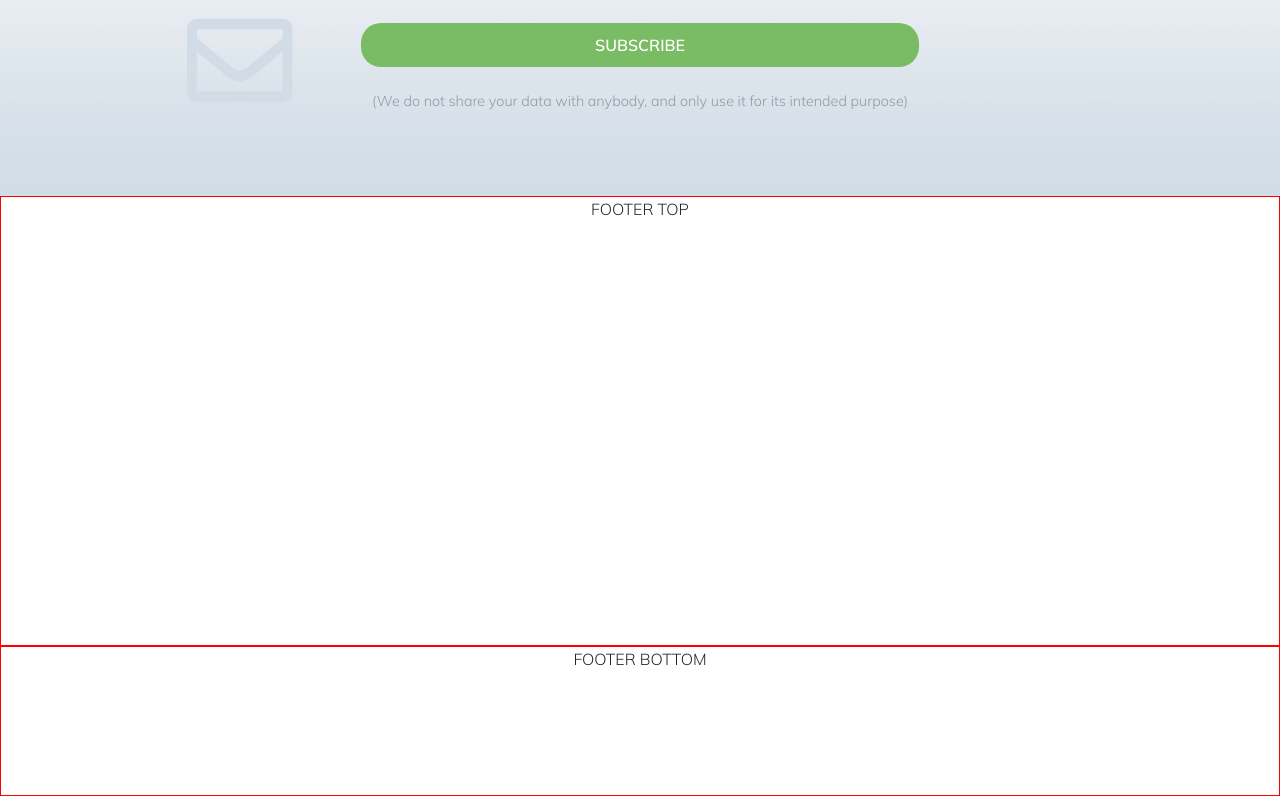
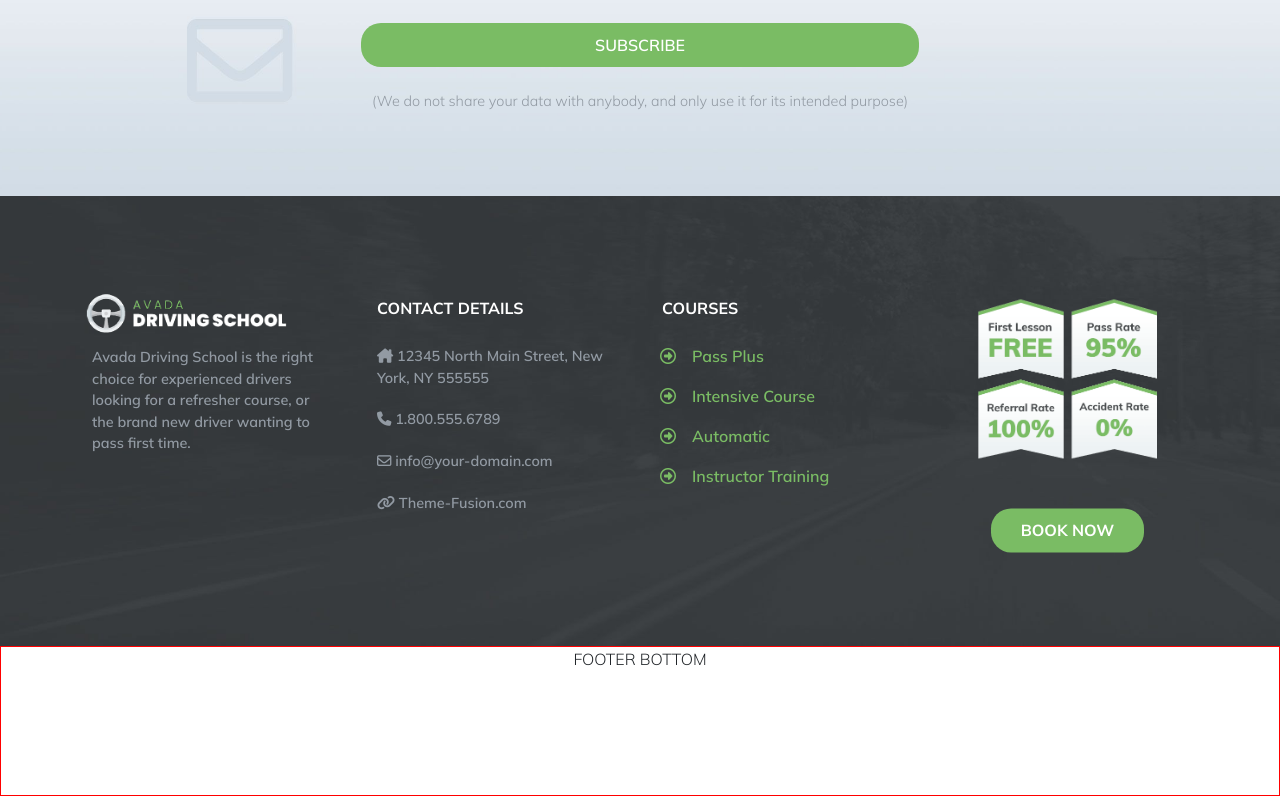
Before and after one commit to nicolozibra1/proj-html-vuejs, a Vue app: page / in a window 1280 px wide. Shown: the part 5444-6240 px from the top of the page. Built offline with nearby package versions, Linux system fonts and the light colour scheme.

Commit message:
footer-top-added

```diff
--- a/src/components/FooterComponent.vue
+++ b/src/components/FooterComponent.vue
@@ -1,8 +1,48 @@
 <template>
    <footer>
         <!-- FOOTER TOP -->
-        <div class="f-top text-center">
-            FOOTER TOP
+        <div class="f-top">
+            <div class="background-footer">
+                <img src="/images/footer-background-color.jpg" alt="">
+            </div>
+            <div class="content d-flex justify-content-center">
+                <div class="row container p-0 m-0">
+                    <!-- ABOUT US -->
+                    <div class="col-3 d-flex flex-column">
+                        <div class="box-logo">
+                            <img src="/images/avada-drivers-logo-1x.png" alt="">
+                        </div>
+                        <p>Avada Driving School is the right choice for experienced drivers looking for a refresher course, or the brand new driver wanting to pass first time.</p>
+                    </div>
+                    <!-- CONTACT -->
+                    <div class="col-3">
+                        <h6>contact details</h6>
+                        <ul class="list-unstyled d-flex flex-column" v-for="contact in store.contacts">
+                            <li><i class="fa-solid fa-house-chimney"></i> <span>{{ contact.address }}</span></li>
+                            <li><i class="fa-solid fa-phone"></i> {{ contact.number }}</li>
+                            <li><i class="fa-regular fa-envelope"></i> {{ contact.email }}</li>
+                            <li><i class="fa-solid fa-link"></i> {{ contact.link }}</li>
+                        </ul>
+                    </div>
+                    <!-- OUR COURSES LINK -->
+                    <div class="col-3">
+                        <h6>courses</h6>
+                        <ul class="list-unstyled d-flex flex-column align-items-start">
+                            <li id="links" v-for="link in store.coursesLinks">
+                                <i class="fa-regular fa-circle-right me-2"></i>
+                                <a href="#" class="text-decoration-none"> {{ link }}</a>
+                            </li>
+                        </ul>
+                    </div>
+                    <!-- PROMO -->
+                    <div class="col-3 d-flex flex-column align-items-center">
+                        <div class="box-image">
+                            <img src="/images/footer-ad-grid.png" alt="">
+                        </div>
+                        <button>book now</button>
+                    </div>
+                </div>
+            </div>
         </div>
         <!-- FOOTER BOTTOM -->
         <div class="f-bottom text-center">
@@ -24,12 +64,75 @@ import { store } from '../data/store';
 </script>
 
 <style lang="scss" scoped>
+@use '../assets/styles/partials/variables' as *;
     .f-top{
         height: 450px;
-        border: 1px solid red;
+        position: relative;
+        overflow: hidden;
+        .background-footer{
+            height: 100%;
+            width: 2000px;
+            img{
+                height: 100%;
+                width: 100%;
+            }
+        }
+        .content{
+            width: 100%;
+            position: absolute;
+            top: 50%;
+            left: 50%;
+            transform: translate(-50%, -50%);
+            color: white;
+            .box-logo{
+                img{
+                    scale: 0.8;
+                    margin-left: -20px;
+                }
+            }
+            h6{
+                color: white;
+                text-transform: uppercase;
+                font-weight: 700;
+                text-align: start;
+                padding: 10px;
+            }
+            li, p{
+                padding: 10px;
+                font-size: 0.9rem;
+                color: $mygrey;
+                font-weight: 600;
+            }
+            #links, #links a{
+                color: $mygreen;
+                font-size: 1rem;
+                padding: 8px;
+            }
+            .box-image{
+                img{
+                    width: 100%;
+                    height: 100%;
+                    padding: 30px;
+                    margin-top: -20px;
+                }
+            }
+            button{
+                color: white;
+                text-transform: uppercase;
+                font-weight: 700;
+                background-color: $mygreen;
+                border-radius: 20px;
+                border: transparent;
+                padding: 10px 30px;
+
+            }
+        }
     }
     .f-bottom{
         height: 150px;
         border: 1px solid red;
     }
+    .debug{
+        border: 1px solid yellow;
+    }
 </style>
--- a/src/data/store.js
+++ b/src/data/store.js
@@ -98,5 +98,11 @@ export const store = reactive({
             email: 'info@your-domain.com',
             link: 'Theme-Fusion.com'
         }
+    ],
+    coursesLinks: [
+       'Pass Plus',
+       'Intensive Course',
+       'Automatic',
+       'Instructor Training'
     ]
 })
```
